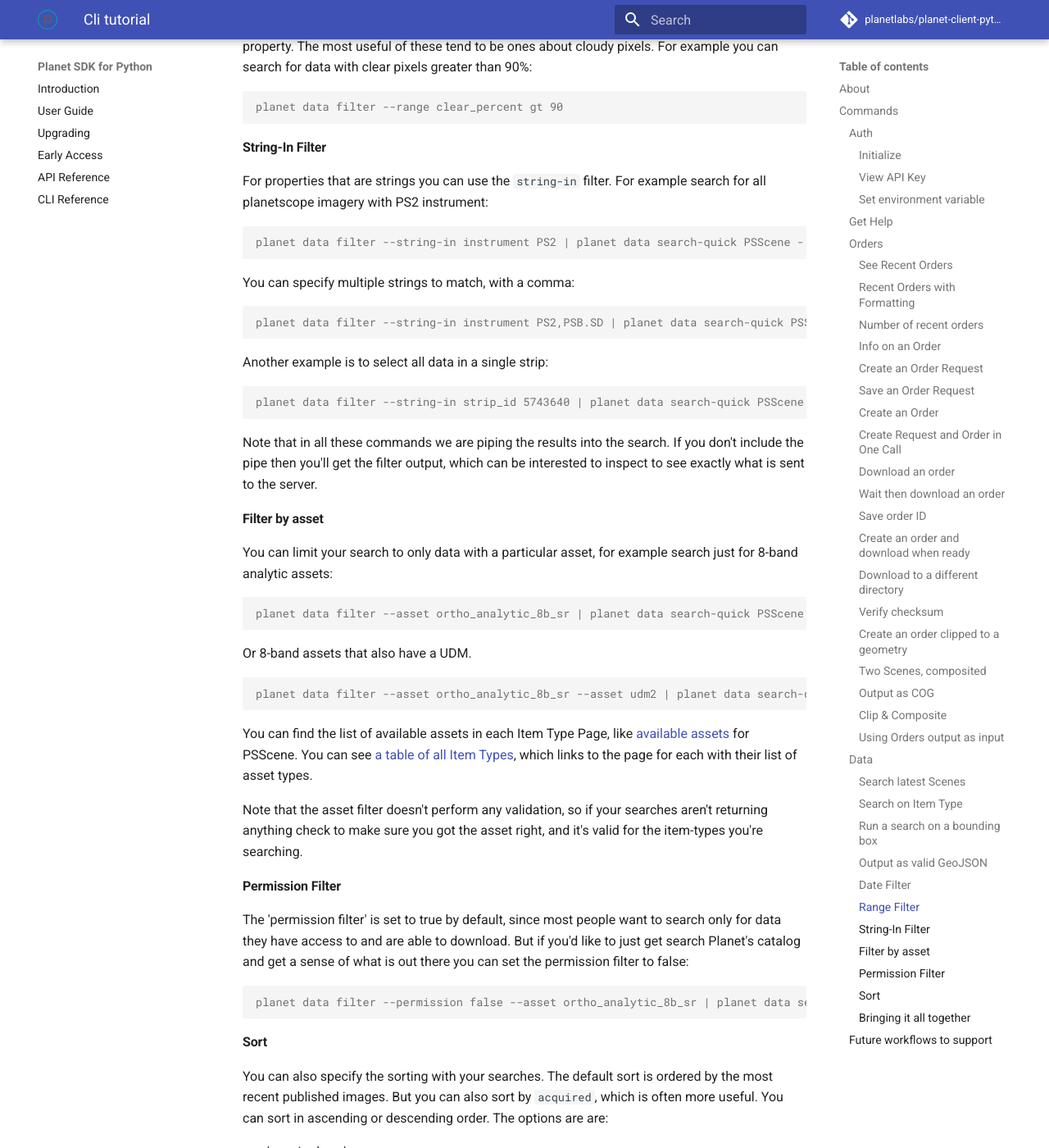
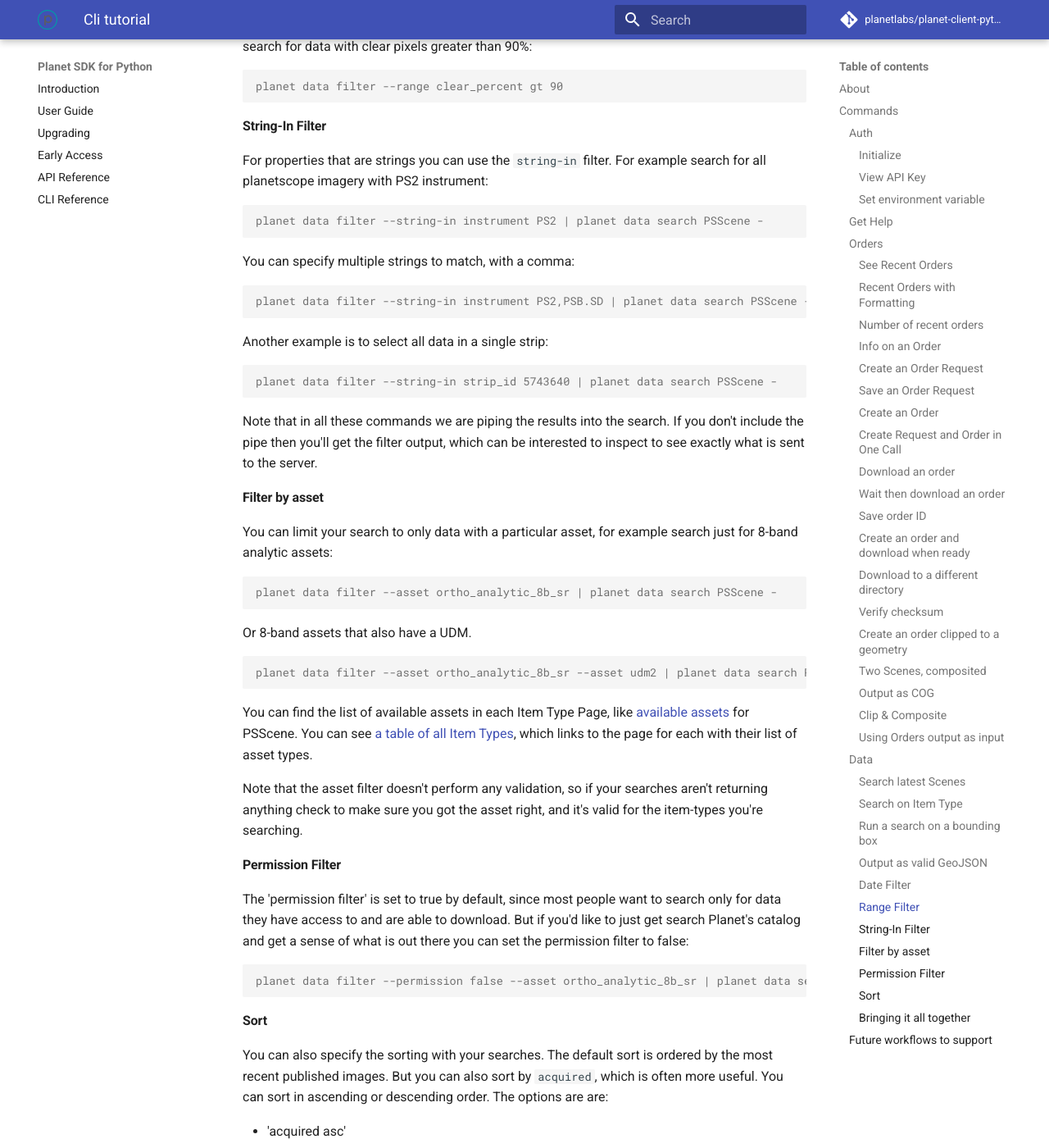
Before and after one commit to planetlabs/planet-client-python, an MkDocs documentation site: the page built from docs/cli-tutorial.md, in a window 1280 px wide and 1400 px high, scrolled down 11760 px. Shown: the whole window at 82% size. Built offline with MkDocs 1.6.1 and Material for MkDocs 9.7.7, drawn with Linux system fonts in a browser that asks for light colours; comment, search, counter and statistics services are not loaded; some of the changed text lies outside the part shown.

Commit message:
changed quick-search to search, updates

````diff
--- a/docs/cli-tutorial.md
+++ b/docs/cli-tutorial.md
@@ -466,18 +466,18 @@ There are a lot of options for what you can do with the command, and we recommen
 `planet data filter --help` often to get a reference of how the commands work. And we'll try to
 give lots of examples below as well.
 
-So you can run the filter command and save it, and then use that file with the `search-quick`
+So you can run the filter command and save it, and then use that file with the `search`
 command:
 
 ```console
 planet data filter > filter.json
-planet data search-quick PSScene filter.json
+planet data search PSScene filter.json
 ```
 
 Or the recommended route is to use a pipe (`|`), as mentioned above [above](#create-request-and-order-in-one-call):
 
 ```console
-planet data filter | planet data search-quick PSScene -
+planet data filter | planet data search PSScene -
 ```
 
 Note the dash (`-`), which explicitly tells the CLI to use the output from the call that is piped into it.
@@ -486,11 +486,11 @@ Note the dash (`-`), which explicitly tells the CLI to use the output from the c
 
 These first searches were done on the [PSScene](https://developers.planet.com/docs/data/psscene/) 'item type', but you
 can use any [Item Type](https://developers.planet.com/docs/apis/data/items-assets/#item-types) that Planet offers in
-its catalog. The item type is the first argument of the `search-quick` command, followed by the 'filter'. Note that
+its catalog. The item type is the first argument of the `search` command, followed by the 'filter'. Note that
 you can specify any number of item types here:
 
 ```console
-planet data filter | planet data search-quick PSScene,Sentinel2L1C,Landsat8L1G,SkySatCollect, -
+planet data filter | planet data search PSScene,Sentinel2L1C,Landsat8L1G,SkySatCollect, -
 ```
 
 This will search for all the most recent images captured by PlanetScope, SkySat, Sentinel 2 and Landsat 8 satellites.
@@ -545,14 +545,14 @@ of Iowa. You can copy it and save as a file called `geometry.json`
 And then run it with this command:
 
 ```console
-planet data filter --geom geometry.json | planet data search-quick PSScene -
+planet data filter --geom geometry.json | planet data search PSScene -
 ```
 
 Note that by default all searches with the command-line return 100 results, but you can easily increase that with
 the `--limit` flag:
 
 ```console
-planet data filter --geom geometry.json | planet data search-quick --limit 500 PSScene -
+planet data filter --geom geometry.json | planet data search --limit 500 PSScene -
 ```
 
 Creating geometries for search can be annoying in a command-line workflow, but there are some ideas in the
@@ -566,13 +566,13 @@ the `planet collect` method to transform the output from the Data API to valid G
 output to it:
 
 ```console
-planet data filter --geom geometry.json | planet data search-quick PSScene - | planet collect -
+planet data filter --geom geometry.json | planet data search PSScene - | planet collect -
 ```
 
 If you want to visualize this you can save it as a file:
 
 ```console
-planet data filter --geom geometry.json | planet data search-quick PSScene - | planet collect - > planet-search.geojson
+planet data filter --geom geometry.json | planet data search PSScene - | planet collect - > planet-search.geojson
 ```
 
 This you can then open with your favorite GIS program, or see this
@@ -584,7 +584,7 @@ the command-line.
 Some of the most common filtering is by date. You could get all imagery acquired before August 2021:
 
 ```console
-planet data filter --date-range acquired lt 2021-08-01 | planet data search-quick PSScene -
+planet data filter --date-range acquired lt 2021-08-01 | planet data search PSScene -
 ```
 
 The 'operator' in this case is 'less than' (`lt`). The options are:
@@ -600,7 +600,7 @@ do a search for all images in July of 2021:
 
 ```console
 planet data filter --date-range acquired gte 2021-07-01 --date-range acquired lt 2021-08-01 | \
-planet data search-quick PSScene -
+planet data search PSScene -
 ```
 
 The date input understands [RFC 3339](https://datatracker.ietf.org/doc/html/rfc3339) and
@@ -610,7 +610,7 @@ on July 1st 2021:
 
 ```console
 planet data filter --date-range acquired gte 2021-07-01:06:20:10 --date-range acquired lt 2021-07-01:06:20:15 | \
-planet data search-quick PSScene -
+planet data search PSScene -
 ```
 
 #### Range Filter
@@ -628,19 +628,19 @@ For properties that are strings you can use the `string-in` filter. For example
 with PS2 instrument:
 
 ```console
-planet data filter --string-in instrument PS2 | planet data search-quick PSScene -
+planet data filter --string-in instrument PS2 | planet data search PSScene -
 ```
 
 You can specify multiple strings to match, with a comma:
 
 ```console
-planet data filter --string-in instrument PS2,PSB.SD | planet data search-quick PSScene -
+planet data filter --string-in instrument PS2,PSB.SD | planet data search PSScene -
 ```
 
 Another example is to select all data in a single strip:
 
 ```console
-planet data filter --string-in strip_id 5743640 | planet data search-quick PSScene -
+planet data filter --string-in strip_id 5743640 | planet data search PSScene -
 ```
 
 Note that in all these commands we are piping the results into the search. If you don't include the pipe then you'll
@@ -651,13 +651,13 @@ get the filter output, which can be interested to inspect to see exactly what is
 You can limit your search to only data with a particular asset, for example search just for 8-band analytic assets:
 
 ```console
-planet data filter --asset ortho_analytic_8b_sr | planet data search-quick PSScene -
+planet data filter --asset ortho_analytic_8b_sr | planet data search PSScene -
 ```
 
 Or 8-band assets that also have a UDM.
 
 ```console
-planet data filter --asset ortho_analytic_8b_sr --asset udm2 | planet data search-quick PSScene -
+planet data filter --asset ortho_analytic_8b_sr --asset udm2 | planet data search PSScene -
 ```
 
 You can find the list of available assets in each Item Type Page, like
@@ -675,7 +675,7 @@ and are able to download. But if you'd like to just get search Planet's catalog
 you can set the permission filter to false:
 
 ```console
-planet data filter --permission false --asset ortho_analytic_8b_sr | planet data search-quick PSScene -
+planet data filter --permission false --asset ortho_analytic_8b_sr | planet data search PSScene -
 ```
 
 #### Sort
@@ -692,13 +692,13 @@ descending order. The options are are:
 The lets you do things like get the id of the most recent skysat image taken (that you have download access to):
 
 ```console
-planet data filter | planet data search-quick SkySatCollect --sort 'acquired desc' --limit 1 -
+planet data filter | planet data search SkySatCollect --sort 'acquired desc' --limit 1 -
 ```
 
 And you can also just get the ID, using `jq`
 
 ```console
-planet data filter | planet data search-quick SkySatCollect --sort 'acquired desc' --limit 1 - | jq -r .id
+planet data filter | planet data search SkySatCollect --sort 'acquired desc' --limit 1 - | jq -r .id
 ```
 
 #### Bringing it all together
@@ -709,7 +709,7 @@ image that was published:
 
 ```console
 planet orders request --name "SkySat Latest" --item-type SkySatCollect --bundle analytic \
---id `planet data filter | planet data search-quick SkySatCollect --sort 'acquired desc' --limit 1 - | jq -r .id` \
+--id `planet data filter | planet data search SkySatCollect --sort 'acquired desc' --limit 1 - | jq -r .id` \
 | planet orders create
 ```
 
@@ -718,7 +718,7 @@ Or get the 5 latest cloud free images in an area and create an order that clips
 
 ```console
 ids=`planet data filter --geom geometry.geojson --range clear_percent gt 90 | planet data \
-search-quick PSScene --limit 5 - | jq -r .id | tr '\n' , | sed 's/.$//'`
+search PSScene --limit 5 - | jq -r .id | tr '\n' , | sed 's/.$//'`
 planet orders request --name "Clipped Scenes" --item-type PSScene --bundle analytic_sr_udm2  \
 --id $ids --clip geometry.geojson | planet orders create -
 ```
````
Also changed, not shown: docs/cli-plus-tutorial.md (+122 -66 lines).
